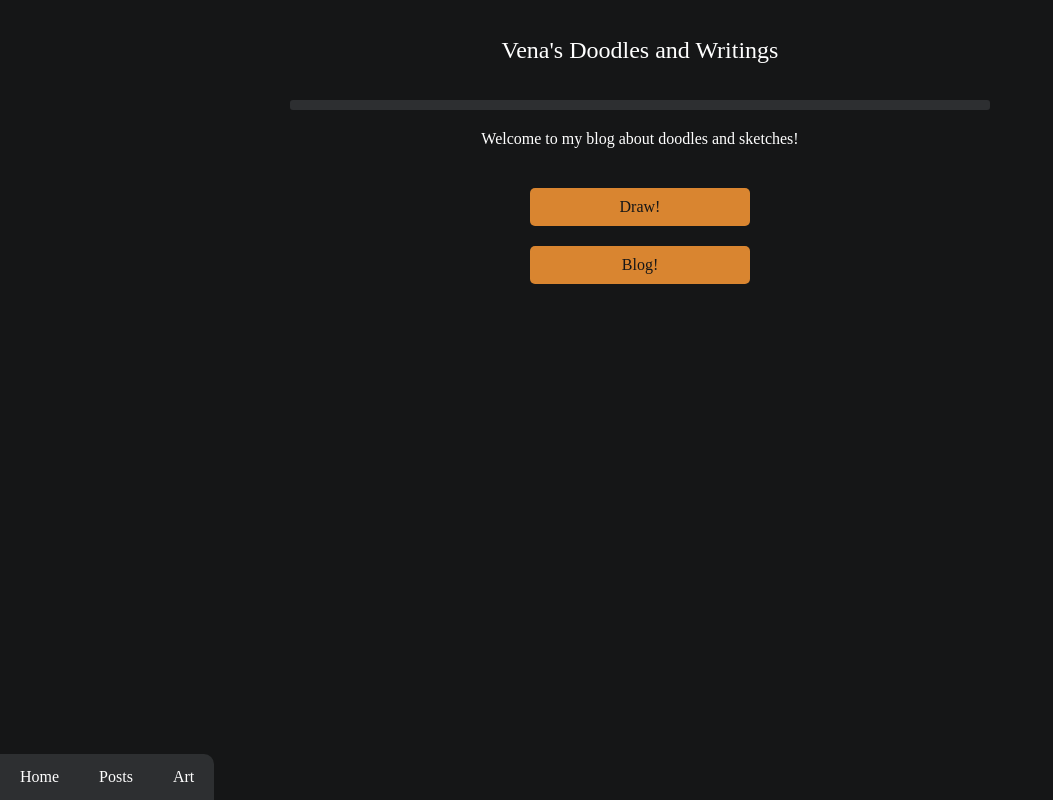
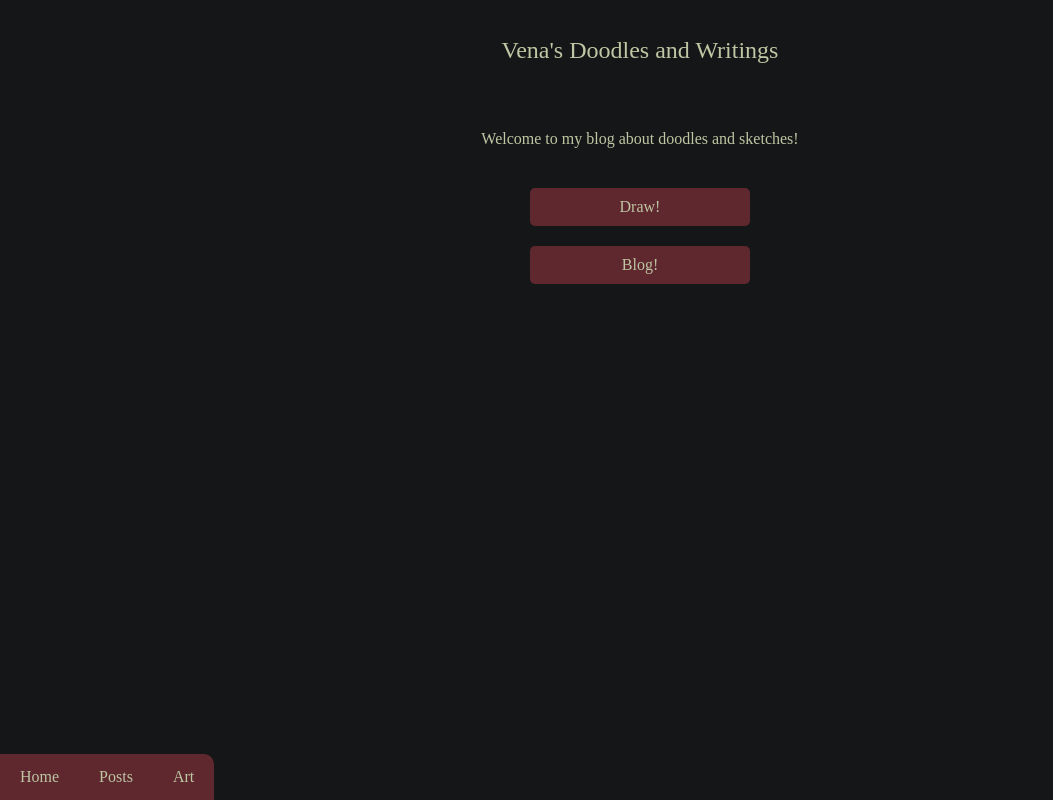
Before and after one commit to VenaMaybe/first_flask_site, a Flask app: page / in a window 1280 px wide. Shown: the whole page, without its empty margins (0-1053 px from the left). Run offline with Flask 3, Linux system fonts and the light colour scheme.

Commit message:
Fixing colors

```diff
--- a/static/css/style.css
+++ b/static/css/style.css
@@ -1,15 +1,24 @@
-/*Default Body padding!*/
+/*Default Stylesheet!!!*/
+
+:root {
+    --text-color: #bec6a4;
+    --background-color: #151617;
+    --primary-color: #9ca28b;
+    --secondary-color: #5f272e;
+    --accent-color: #933539;
+}
+
 body {
     margin: 0;
     padding: 0;
-    background-color: #151617;
+    background-color: var(--background-color);
 }
 .content {
     padding-top: 10px;
     padding-inline: 100px;
     max-width: 600px;
     margin: 0 auto;
-    color: white;
+    color: var(--text-color);
 }
 .numbered-paragraphs{
     counter-reset: paragraph;
@@ -27,7 +36,7 @@ body {
 hr {
     border: none;
     height: 10px;
-    background-color: #2d2f31; /* Your favorite color */
+    background-color: var(--background-color); /* Your favorite color */
     margin-top: 0px;
     margin-bottom: 0px;
     border-radius: 3px;
@@ -36,38 +45,38 @@ hr {
 }
 h1 {
     text-align: center;
-    color: antiquewhite;
+    color: var(--text-color);
 }
 .button {
     display: block;
     width: 200px;
     padding: 10px;
     margin: 20px auto;
-    background-color: #D98530;
-    color: #151617;
+    background-color: var(--secondary-color);
+    color: var(--text-color);
     text-align: center;
     border-radius: 5px;
     text-decoration: none; /* Removes underline from links */
 }
 .button:hover {
-    background-color: #F2AB27; /* Slightly darker on hover */
+    background-color: var(--accent-color); /* Slightly darker on hover */
 }
 .header {
-    background-color: #151617; /* Your favorite color */
+    background-color: var(--background-color); /* Your favorite color */
     height: 100px;
     display: flex;
     justify-content: center;
     align-items: center;
-    color: white;
+    color: var(--text-color);
     font-size: 24px;
 }
 .main {
     padding: 20px;
     padding-top: 0px;
-    background-color: #151617; /* Light grey background */
+    background-color: var(--background-color); /* Light grey background */
 }
 .navbar {
-    background-color: #2d2f31; /* Dark background for the navbar */
+    background-color: var(--secondary-color); /* Dark background for the navbar */
     overflow: hidden; /* Clears floats */
     position: fixed; /* Fixes navbar to the top of the screen */
     bottom: 0; /* Align top edge of navbar with the page */
@@ -80,13 +89,13 @@ h1 {
 .navbar a {
     float: left; /* Align links to the left side of navbar */
     display: block; /* Display links as blocks */
-    color: white; /* White text color */
+    color: var(--text-color); /* White text color */
     text-align: center; /* Center text inside links */
     padding: 14px 20px; /* Padding inside each link */
     text-decoration: none; /* Remove underlines from links */
 }
 
 .navbar a:hover {
-    background-color: #ddd; /* Light grey background on hover */
-    color: black; /* Black text color on hover */
+    background-color: var(--accent-color); /* Light grey background on hover */
+    color: var(--text-color); /* Black text color on hover */
 }
--- a/templates/basePost.html
+++ b/templates/basePost.html
@@ -2,7 +2,7 @@
 <html lang="en">
 <head>
     <meta charset="UTF-8">
-    <link rel="stylesheet" href="{{ url_for('static/css', filename='css/style.css') }}">
+    <link rel="stylesheet" href="{{ url_for('static', filename='css/style.css') }}">
     <title>{% block title %}{% endblock %}</title>
 </head>
 <body>
```
